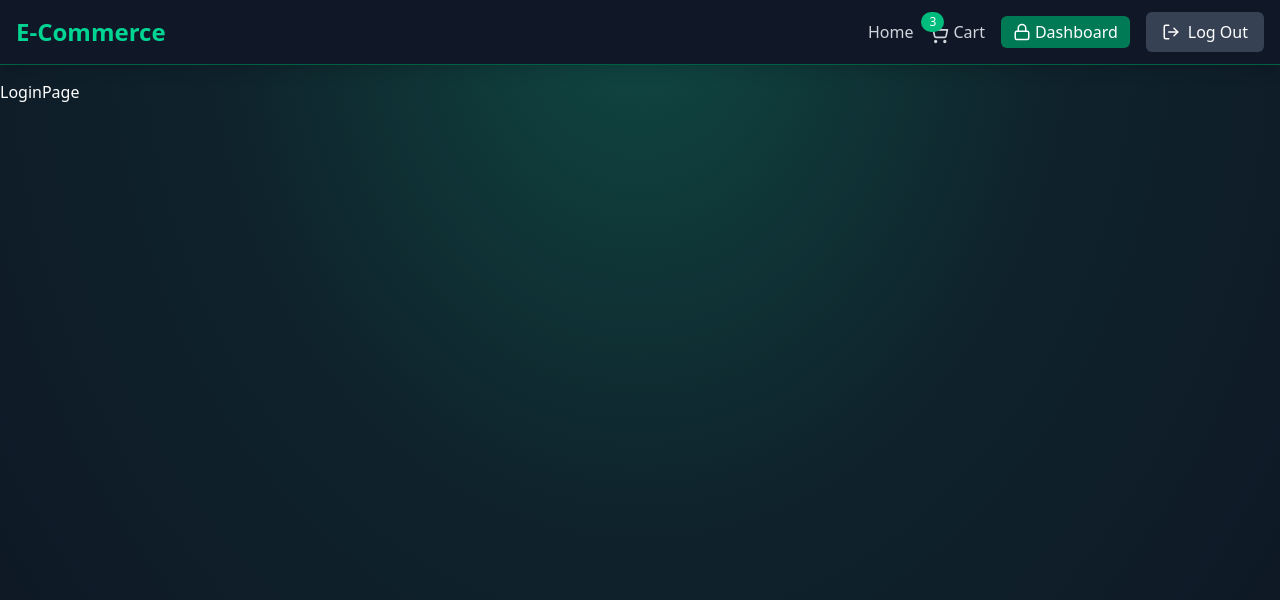
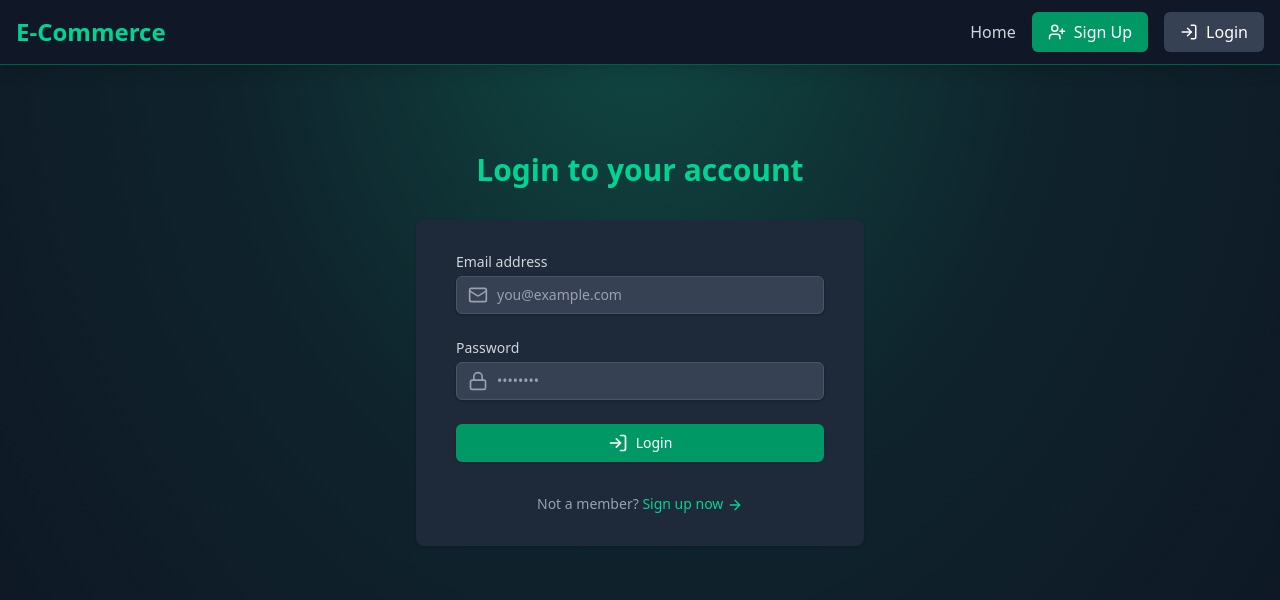
Before and after one commit to nguyentr4n14/e-commerce-store, a React (Vite) app in the folder frontend/: page /login in a window 1280 px wide. Shown: the top 600 px of the page. Built offline with nearby package versions, Linux system fonts and the light colour scheme.

Commit message:
Add Login page

```diff
--- a/frontend/src/components/Navbar.jsx
+++ b/frontend/src/components/Navbar.jsx
@@ -2,8 +2,8 @@
 import { Link } from 'react-router-dom';
 
 const Navbar = () => {
-    const user = true;
-    const isAdmin = true;
+    const user = false;
+    const isAdmin = false;
 
     return (
         <header className="fixed top-0 left-0 w-full bg-gray-900 bg-opacity-90 backdrop-blur-md shadow-lg z-40 transition-all duration-300 border-b border-emerald-800">
--- a/frontend/src/pages/LoginPage.jsx
+++ b/frontend/src/pages/LoginPage.jsx
@@ -1,7 +1,140 @@
-import React from 'react';
+import { useState } from 'react';
+import { motion } from 'framer-motion';
+import { Link } from 'react-router-dom';
+import { LogIn, Mail, Lock, ArrowRight, Loader } from 'lucide-react';
 
 const LoginPage = () => {
-    return <div>LoginPage</div>;
+    const [email, setEmail] = useState('');
+    const [password, setPassword] = useState('');
+
+    const loading = false;
+
+    const handleSubmit = (e) => {
+        e.preventDefault();
+        console.log(email, password);
+    };
+
+    return (
+        <div className="flex flex-col justify-center py-12 sm:px-6 lg:px-8">
+            <motion.div
+                className="sm:mx-auto sm:w-full sm:max-w-md"
+                initial={{ opacity: 0, y: -20 }}
+                animate={{ opacity: 1, y: 0 }}
+                transition={{ duration: 0.8 }}
+            >
+                <h2 className="mt-6 text-center text-3xl font-extrabold text-emerald-400">
+                    Login to your account
+                </h2>
+            </motion.div>
+
+            <motion.div
+                className="mt-8 sm:mx-auto sm:w-full sm:max-w-md"
+                initial={{ opacity: 0, y: 20 }}
+                animate={{ opacity: 1, y: 0 }}
+                transition={{ duration: 0.8, delay: 0.2 }}
+            >
+                <div className="bg-gray-800 py-8 px-4 shadow sm:rounded-lg sm:px-10">
+                    <form onSubmit={handleSubmit} className="space-y-6">
+                        <div>
+                            <label
+                                htmlFor="email"
+                                className="block text-sm font-medium text-gray-300"
+                            >
+                                Email address
+                            </label>
+                            <div className="mt-1 relative rounded-md shadow-sm">
+                                <div className="absolute inset-y-0 left-0 pl-3 flex items-center pointer-events-none">
+                                    <Mail
+                                        className="h-5 w-5 text-gray-400"
+                                        aria-hidden="true"
+                                    />
+                                </div>
+                                <input
+                                    id="email"
+                                    type="email"
+                                    required
+                                    value={email}
+                                    onChange={(e) => setEmail(e.target.value)}
+                                    className=" block w-full px-3 py-2 pl-10 bg-gray-700 border border-gray-600
+									rounded-md shadow-sm
+									 placeholder-gray-400 focus:outline-none focus:ring-emerald-500
+									 focus:border-emerald-500 sm:text-sm"
+                                    placeholder="you@example.com"
+                                />
+                            </div>
+                        </div>
+
+                        <div>
+                            <label
+                                htmlFor="password"
+                                className="block text-sm font-medium text-gray-300"
+                            >
+                                Password
+                            </label>
+                            <div className="mt-1 relative rounded-md shadow-sm">
+                                <div className="absolute inset-y-0 left-0 pl-3 flex items-center pointer-events-none">
+                                    <Lock
+                                        className="h-5 w-5 text-gray-400"
+                                        aria-hidden="true"
+                                    />
+                                </div>
+                                <input
+                                    id="password"
+                                    type="password"
+                                    required
+                                    value={password}
+                                    onChange={(e) =>
+                                        setPassword(e.target.value)
+                                    }
+                                    className=" block w-full px-3 py-2 pl-10 bg-gray-700 border border-gray-600
+									rounded-md shadow-sm placeholder-gray-400 focus:outline-none focus:ring-emerald-500 focus:border-emerald-500 sm:text-sm"
+                                    placeholder="••••••••"
+                                />
+                            </div>
+                        </div>
+
+                        <button
+                            type="submit"
+                            className="w-full flex justify-center py-2 px-4 border border-transparent
+							rounded-md shadow-sm text-sm font-medium text-white bg-emerald-600
+							 hover:bg-emerald-700 focus:outline-none focus:ring-2 focus:ring-offset-2
+							  focus:ring-emerald-500 transition duration-150 ease-in-out disabled:opacity-50"
+                            disabled={loading}
+                        >
+                            {loading ? (
+                                <>
+                                    <Loader
+                                        className="mr-2 h-5 w-5 animate-spin"
+                                        aria-hidden="true"
+                                    />
+                                    Loading...
+                                </>
+                            ) : (
+                                <>
+                                    <LogIn
+                                        className="mr-2 h-5 w-5"
+                                        aria-hidden="true"
+                                    />
+                                    Login
+                                </>
+                            )}
+                        </button>
+                    </form>
+
+                    <p className="mt-8 text-center text-sm text-gray-400">
+                        Not a member?{' '}
+                        <Link
+                            to="/signup"
+                            className="font-medium text-emerald-400 hover:text-emerald-300"
+                        >
+                            Sign up now{' '}
+                            <ArrowRight className="inline h-4 w-4" />
+                        </Link>
+                    </p>
+                </div>
+            </motion.div>
+        </div>
+    );
 };
 
 export default LoginPage;
```
